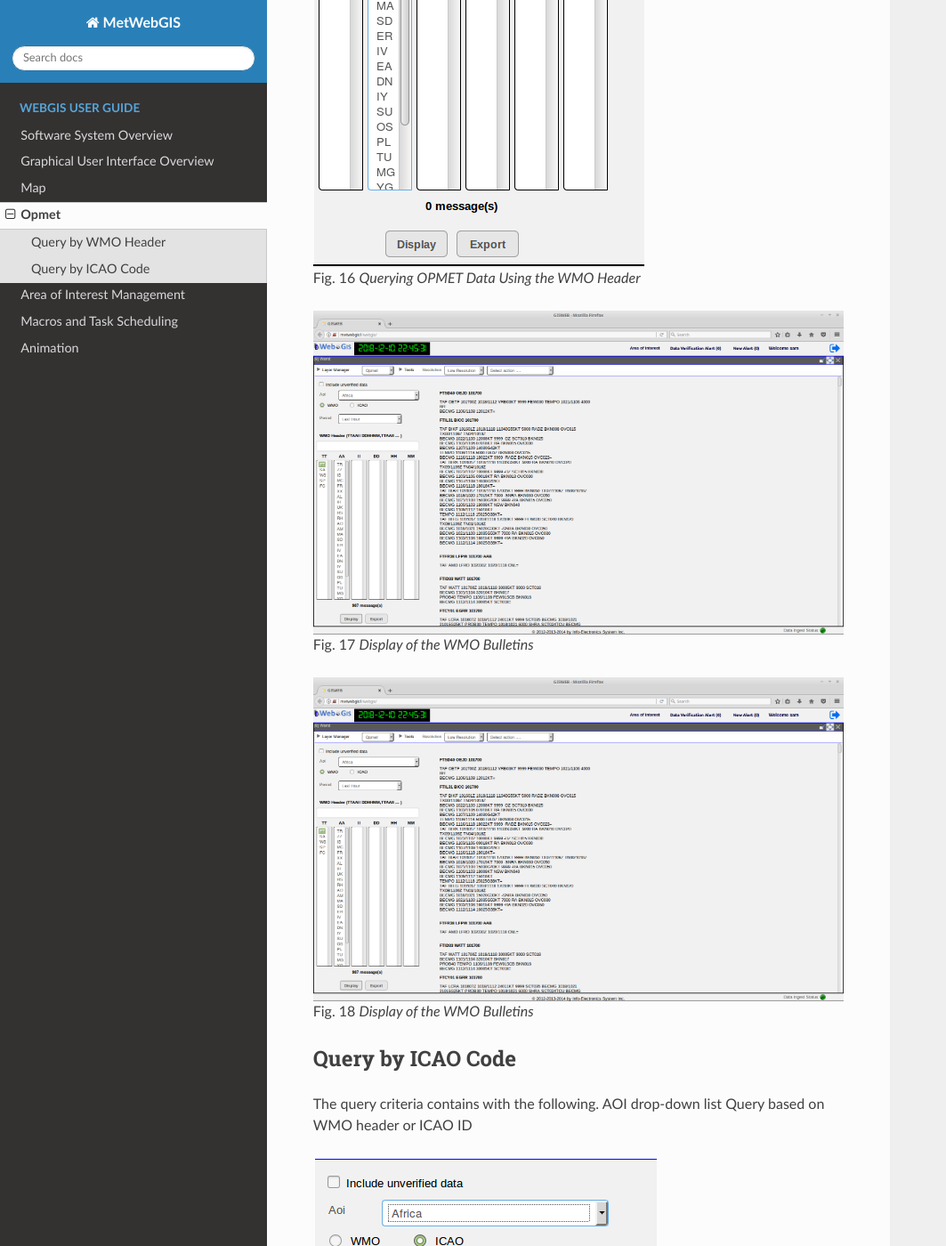
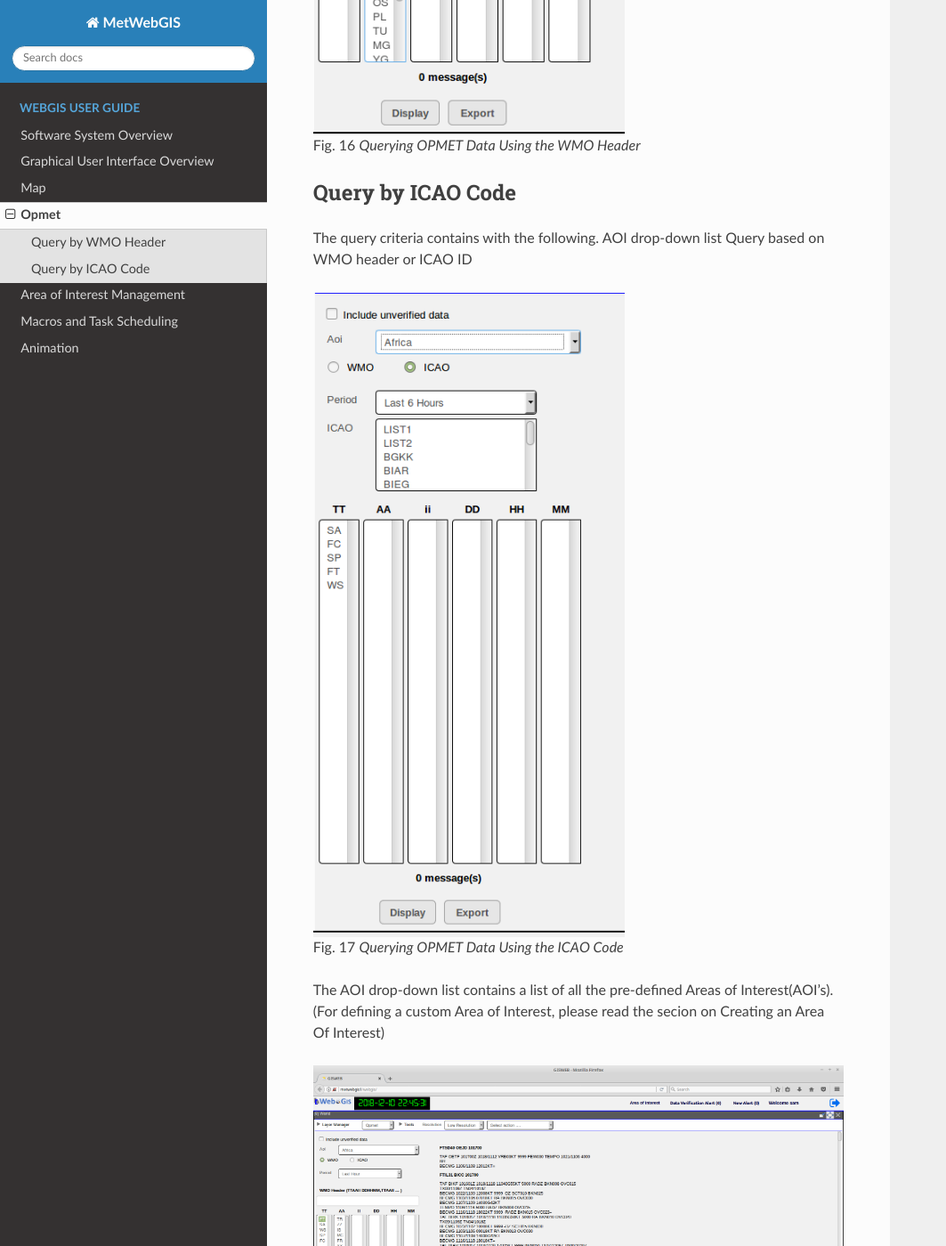
Before and after one commit to samuelchau/metwebgisdocs, a Sphinx documentation site: the page built from userguide/source/opmet_module.rst, in a window 1280 px wide and 1400 px high, scrolled down 1235 px. Shown: the whole window at 89% size, without its empty margins (0-1063 px from the left). Built offline with Sphinx 7.4.7 and the Read the Docs theme 2.0.0, drawn with Linux system fonts in a browser that asks for light colours; some of the changed text lies outside the part shown.

Commit message:
Adjusted the width of images.

```diff
--- a/userguide/source/macros.rst
+++ b/userguide/source/macros.rst
@@ -18,6 +18,7 @@ The Macro Manager is the dialog that provides all the tools for user to manage u
 In the Layer Manager, expand the Advanced Query dialog and click on the **Open Macro** button and the Macro Manager will appear as shown below.
 
 .. figure:: images/macro_manager.png
+   :width: 350
 
    The Macro Manager
 
@@ -54,5 +55,6 @@ Scheduling a Task to Run a Macro
 The Task Scheduling dialog is launched from the Macro Manager by clicking on the **Scheduling Button**.
 
 .. figure:: images/scheduling_dialog.png
+   :width: 350
 
-   The Macro Manager
+   The Task Scheduling Dialog
--- a/userguide/source/opmet_module.rst
+++ b/userguide/source/opmet_module.rst
@@ -7,23 +7,20 @@ The data retrieval is based on a set of query criteria.
 To use the
 
 .. figure:: images/gui_opmet_module1.png
+   :width: 350
 
    Caption
 
 Query by WMO Header
 *******************
 
+Click on the **WMO Radio Button** to enable query by WMO Header
+
 .. figure:: images/opmet_query_dialog_wmo.png
+   :width: 350
 
    Querying OPMET Data Using the WMO Header
 
-.. figure:: images/opmet_bulletin_display1.png
-
-   Display of the WMO Bulletins
-
-.. figure:: images/opmet_bulletin_display2.png
-
-   Display of the WMO Bulletins
 
 Query by ICAO Code
 ******************
@@ -33,9 +30,20 @@ AOI drop-down list
 Query based on WMO header or ICAO ID
 
 .. figure:: images/opmet_query_dialog_icao.png
+   :width: 350
 
    Querying OPMET Data Using the ICAO Code
 
 
 The AOI drop-down list contains a list of all the pre-defined Areas of Interest(AOI's).
 (For defining a custom Area of Interest, please read the secion on Creating an Area Of Interest)
+
+.. figure:: images/opmet_bulletin_display1.png
+   :width: 600
+
+   Display of the WMO Bulletins
+
+.. figure:: images/opmet_bulletin_display2.png
+   :width: 600
+
+   Display of the WMO Bulletins
```
